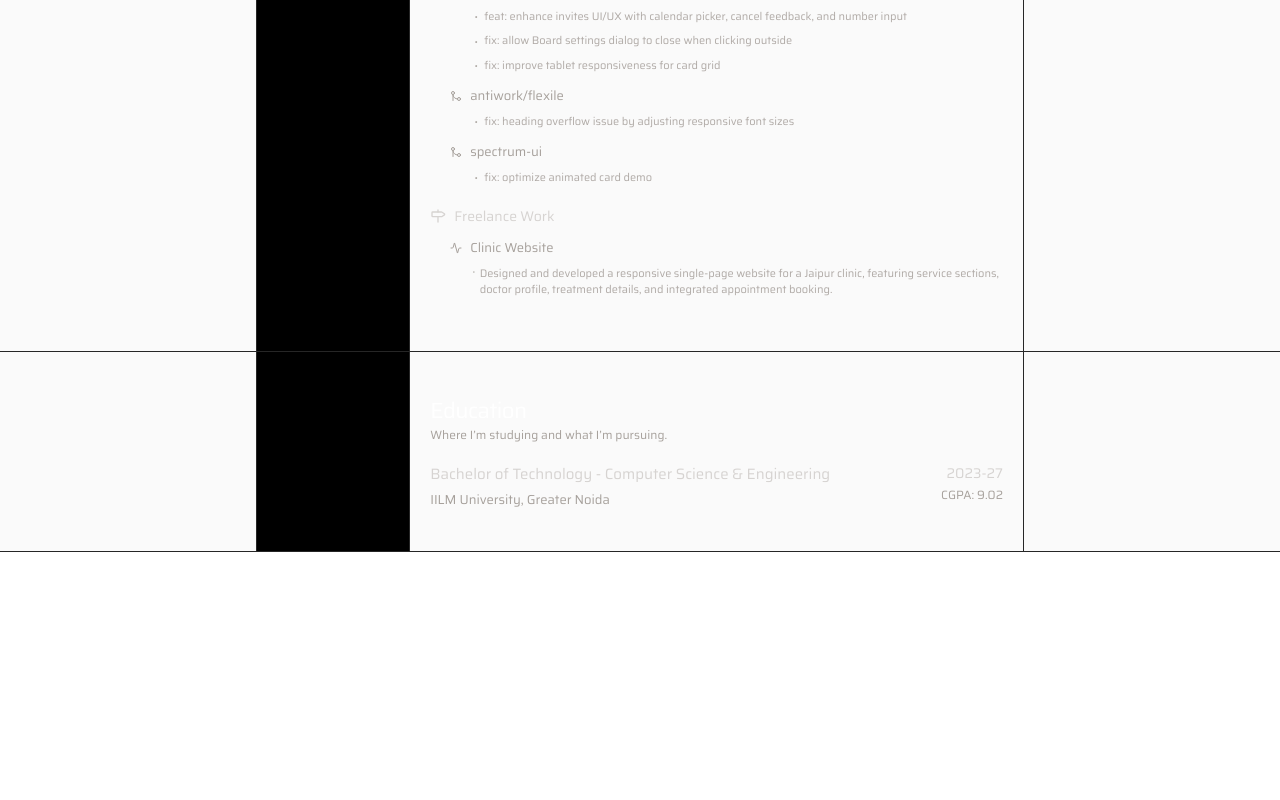
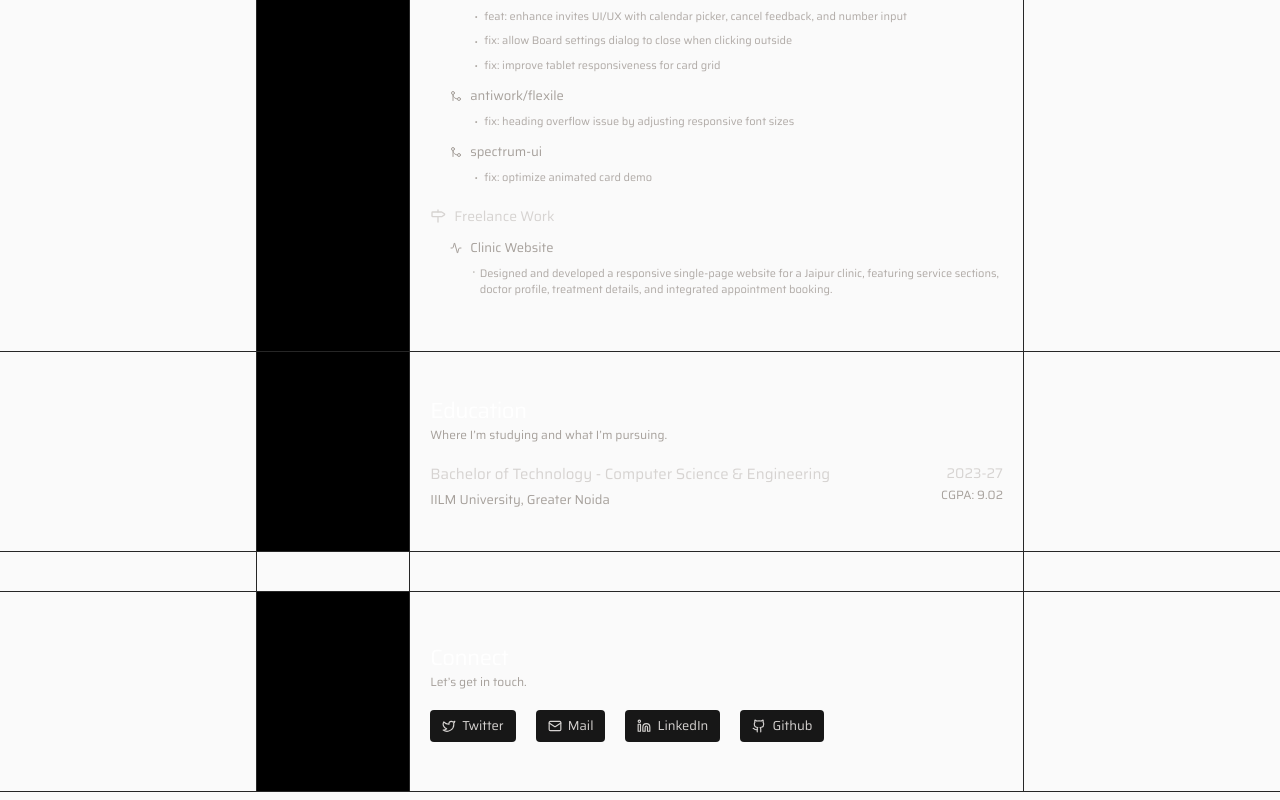
Before and after one commit to amriteshx1/portfolio, a Next.js app: page / in a window 1280 px wide. Shown: the part 2016-2816 px from the top of the page. Before the commit the page ends 2568 px from the top, so only its background shows below. Built offline with nearby package versions, Linux system fonts and the light colour scheme.

Commit message:
add connect section to the page

```diff
--- a/src/app/page.tsx
+++ b/src/app/page.tsx
@@ -238,7 +238,32 @@ export default function Home() {
         </div>
       </div>
 
+      <div className="h-[5vh] w-full flex justify-center items-center border-b border-b-neutral-800">
+        <div className="h-full w-[60%] flex items-center justify-start border-x border-x-neutral-800">
+          <div className="h-full w-[20%] border-r border-r-neutral-800">
 
+          </div>
+        </div>
+      </div>
+
+       <div className="h-[25vh] w-full flex justify-center items-center border-b border-b-neutral-800 mb-[1vh]">
+        <div className="h-full w-[60%] flex items-center justify-start border-x border-x-neutral-800">
+          <div className="h-full w-[20%] flex items-center justify-center border-r border-r-neutral-800 dotted-pattern">
+
+          </div>
+          <div className="h-full w-[80%] flex flex-col items-start justify-center text-stone-400">
+            <p className="ml-5 tracking-tight text-[22px] text-white">Connect</p>
+            <p className="ml-5 text-xs">Let’s get in touch.</p>
+            <div className="flex justify-start items-center w-full mt-5">
+              <p className="ml-5 text-[13px] flex items-center justify-center gap-1.5 text-stone-300 py-1.5 px-3 bg-neutral-900 rounded-sm"><Twitter className="size-3.5 p-0" />Twitter</p>
+              <p className="ml-5 text-[13px] flex items-center justify-center gap-1.5 text-stone-300 py-1.5 px-3 bg-neutral-900 rounded-sm"><MailIcon className="size-3.5 p-0" />Mail</p>
+              <p className="ml-5 text-[13px] flex items-center justify-center gap-1.5 text-stone-300 py-1.5 px-3 bg-neutral-900 rounded-sm"><LinkedinIcon className="size-3.5 p-0" />LinkedIn</p>
+              <p className="ml-5 text-[13px] flex items-center justify-center gap-1.5 text-stone-300 py-1.5 px-3 bg-neutral-900 rounded-sm"><GithubIcon className="size-3.5 p-0" />Github</p>
+
+            </div>
+          </div>
+        </div>
+      </div>
 
 
     </div>
```
